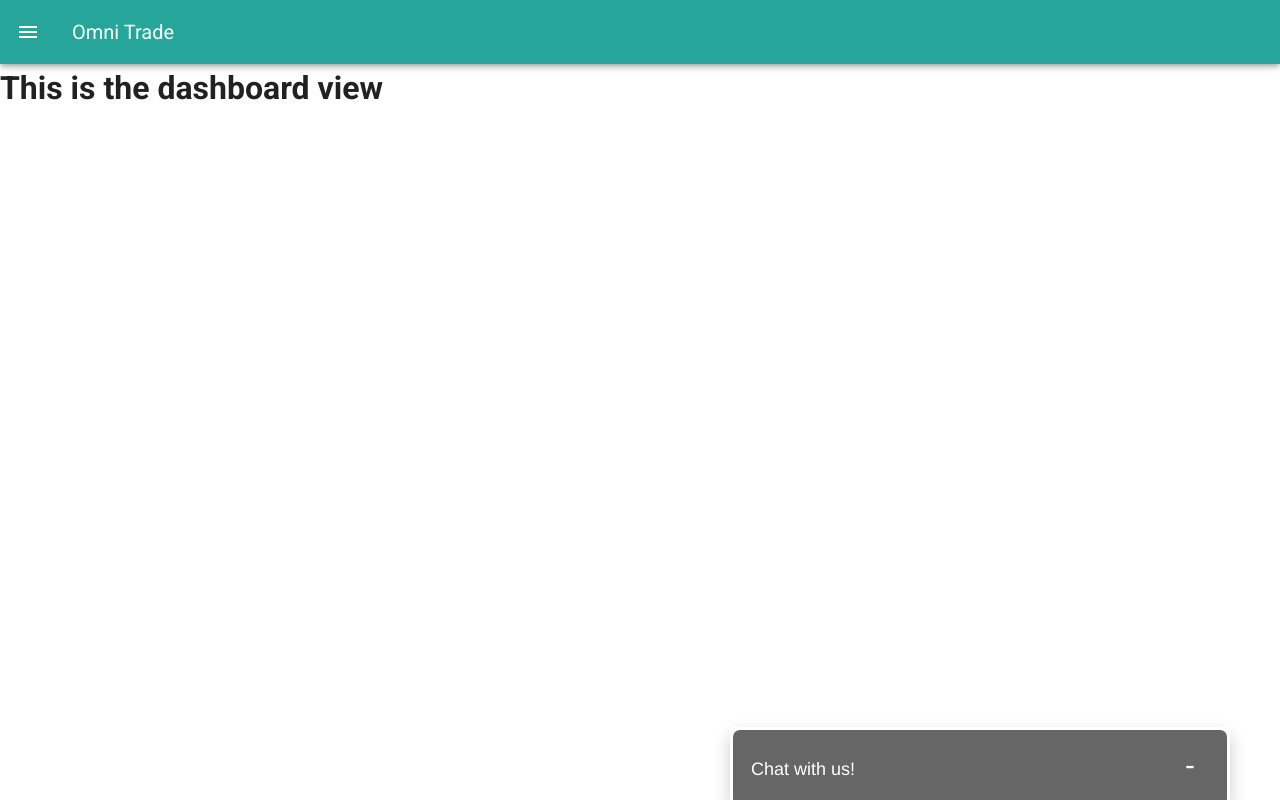
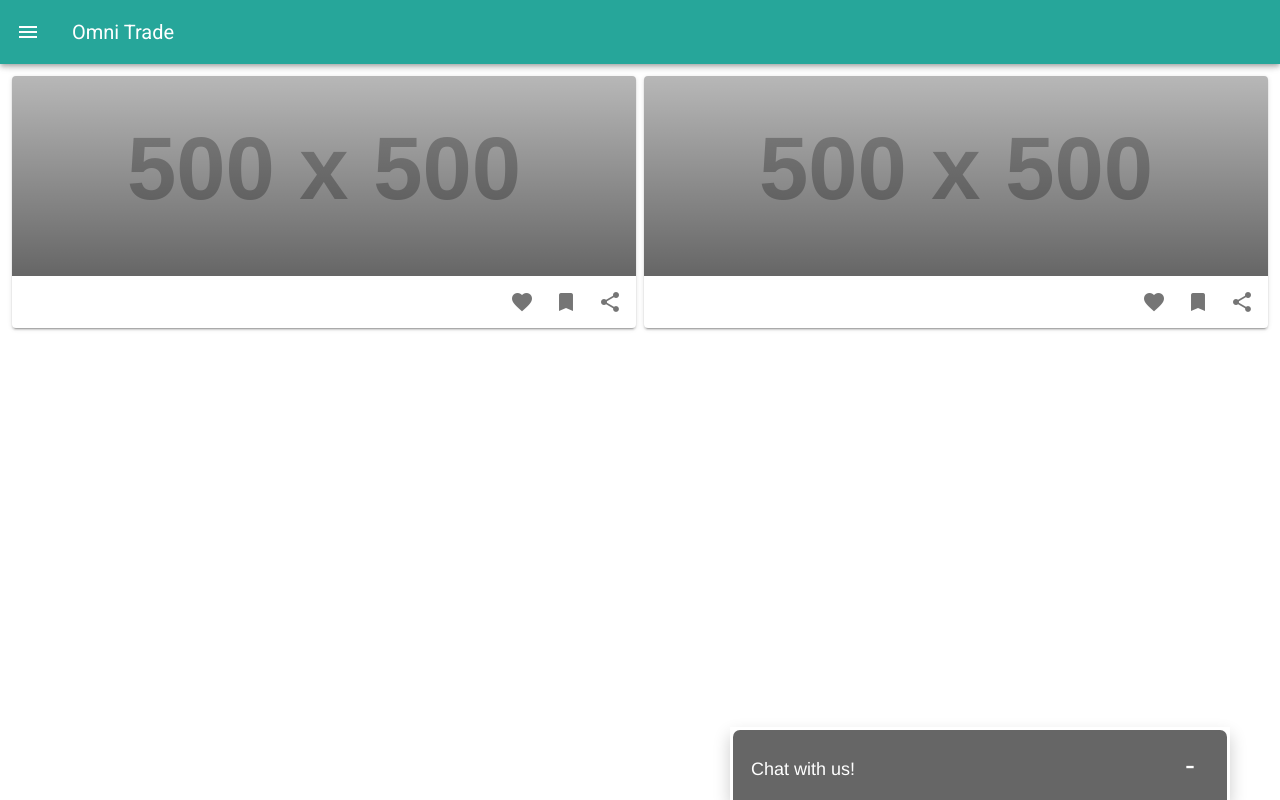
Before and after one commit to sohskd/nus-project, a Vue app in the folder front-end/: page /dashboard in a window 1280 px wide. Built offline with nearby package versions, Linux system fonts and the light colour scheme.

Commit message:
[feature(dashboard)] Initial work on dashboard

```diff
--- a/front-end/src/views/DashboardView.vue
+++ b/front-end/src/views/DashboardView.vue
@@ -1,5 +1,52 @@
 <template>
   <div class="about">
-    <h1>This is the dashboard view</h1>
+    <v-container fluid>
+      <v-row dense>
+        <v-col v-for="card in cards" :key="card.title" :cols="card.flex">
+          <v-card>
+            <v-img
+              :src="card.src"
+              class="white--text align-end"
+              gradient="to bottom, rgba(0,0,0,.1), rgba(0,0,0,.5)"
+              height="200px"
+            >
+            </v-img>
+
+            <v-card-actions>
+              <v-spacer></v-spacer>
+
+              <v-btn icon>
+                <v-icon>mdi-heart</v-icon>
+              </v-btn>
+
+              <v-btn icon>
+                <v-icon>mdi-bookmark</v-icon>
+              </v-btn>
+
+              <v-btn icon>
+                <v-icon>mdi-share-variant</v-icon>
+              </v-btn>
+            </v-card-actions>
+          </v-card>
+        </v-col>
+      </v-row>
+    </v-container>
   </div>
 </template>
+
+<script>
+export default {
+  data: () => ({
+    cards: [
+      {
+        src: "https://via.placeholder.com/500x500/000000/FFFFFF/?text=SE",
+        flex: 6,
+      },
+      {
+        src: "https://via.placeholder.com/500x500/000000/FFFFFF/?text=MSFT",
+        flex: 6,
+      },
+    ],
+  }),
+};
+</script>
```
